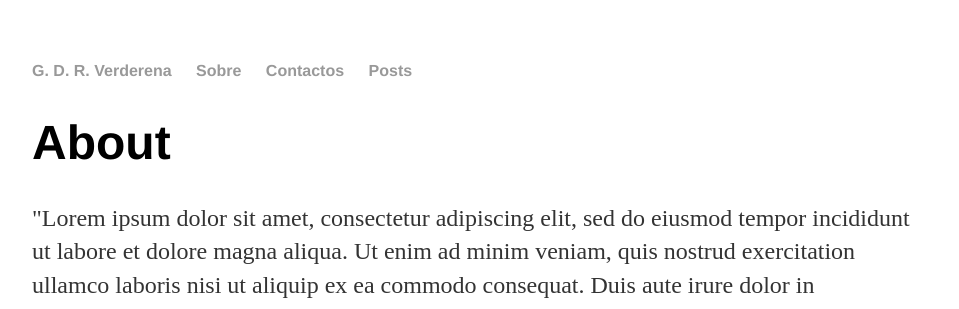
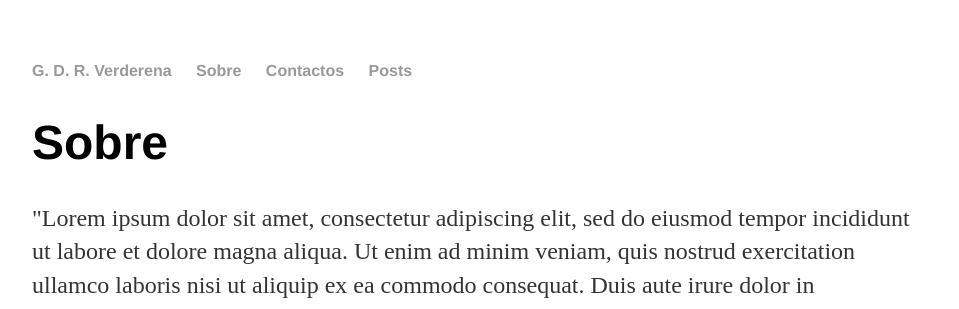
Before and after one commit to GDR-Verderena/gdr-verderena.github.io, a Jekyll site: the page built from about/index.html, in a window 1280 px wide. Shown: the top 309 px of the page, without its empty margins (160-1119 px from the left). Built offline with Jekyll 4.4.1, drawn with Linux system fonts in a browser that asks for light colours.

Commit message:
Update index.html

```diff
--- a/about/index.html
+++ b/about/index.html
@@ -1,10 +1,10 @@
 ---
 layout: default
-title: About Hank Quinlan
+title: G. D. R. Verderena
 ---
 
 		<div class="about">
-			<h1>About</h1>
+			<h1>Sobre</h1>
 			<p>"Lorem ipsum dolor sit amet, consectetur adipiscing elit, sed do eiusmod tempor incididunt ut labore et dolore magna aliqua. Ut enim ad minim veniam, quis nostrud exercitation ullamco laboris nisi ut aliquip ex ea commodo consequat. Duis aute irure dolor in reprehenderit in voluptate velit esse cillum dolore eu fugiat nulla pariatur. Excepteur sint occaecat cupidatat non proident, sunt in culpa qui officia deserunt mollit anim id est laborum."</p>
 
 			<ul class="contacts">
```
